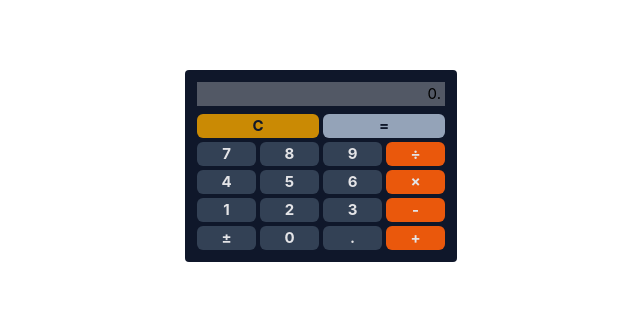
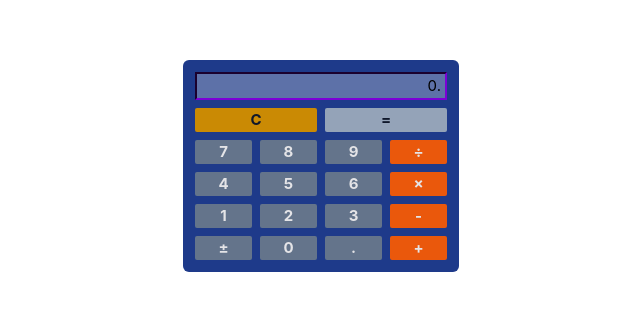
Before and after one commit to cykonetic/calc-vue-lator, a Vue app: page / in a window 1280 px wide. Shown: the part 234-544 px from the top of the page, without its empty margins (319-959 px from the left). Built offline with nearby package versions, Linux system fonts and the light colour scheme.

Commit message:
more colorful

```diff
--- a/src/components/CalculatorApp.vue
+++ b/src/components/CalculatorApp.vue
@@ -4,7 +4,7 @@ import CalculatorButton from "./CalculatorButton.vue";
 import CalculatorDisplay from "./CalculatorDisplay.vue";
 
 const buttonClassClear = "bg-yellow-600 text-slate-900 col-span-2";
-const buttonClassDigit = "bg-slate-700 text-zinc-200";
+const buttonClassDigit = "bg-slate-500 text-zinc-200";
 const buttonClassOper = "bg-orange-600 text-zinc-200";
 const buttonClassEquals = "bg-slate-400 text-slate-900 col-span-2";
 
@@ -189,11 +189,11 @@ function setOperator(key: string): void {
 </script>
 
 <template>
-  <div class="rounded w-fit bg-slate-900 p-3">
+  <div class="rounded-md w-fit bg-blue-900 p-3">
     <div>
       <CalculatorDisplay :value="state.display + (/\./.test(state.display) ? '' : '.')"></CalculatorDisplay>
     </div>
-    <div class="grid grid-cols-4 gap-1 font-bold">
+    <div class="grid grid-cols-4 gap-2 font-bold">
       <CalculatorButton v-for="(button, index) in buttons" :key="index" :value="button.symbol" :class="button.class"
         @pressed="button.onPressed"></CalculatorButton>
     </div>
--- a/src/components/CalculatorButton.vue
+++ b/src/components/CalculatorButton.vue
@@ -7,7 +7,7 @@ defineEmits(["pressed"]);
 </script>
 
 <template>
-  <button class="rounded-md" @click="$emit('pressed', value)">
+  <button class="rounded-sm" @click="$emit('pressed', value)">
     {{ value }}
   </button>
 </template>
--- a/src/components/CalculatorDisplay.vue
+++ b/src/components/CalculatorDisplay.vue
@@ -11,6 +11,7 @@ const props = defineProps({
       disabled
       :value="props.value"
       class="w-full text-right text-black px-1"
+      style="border: 2px inset indigo"
     />
   </div>
 </template>
```
